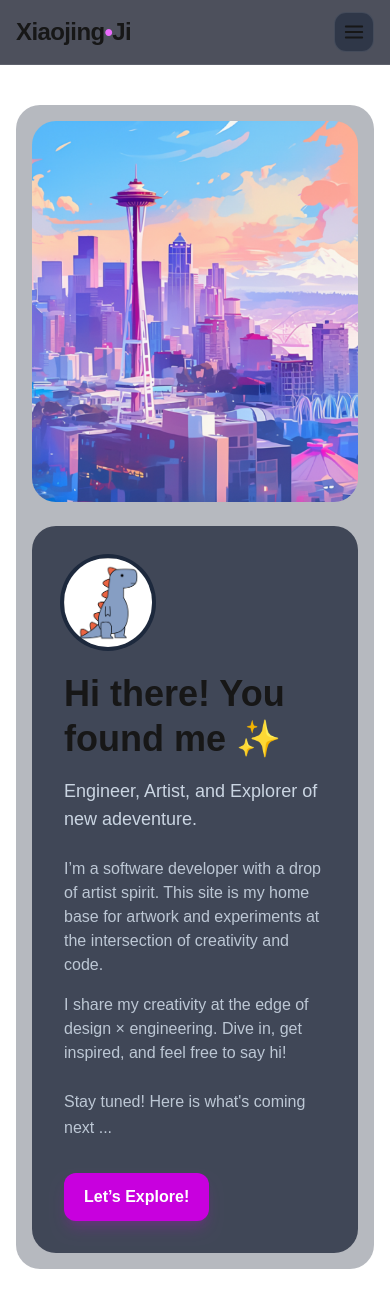
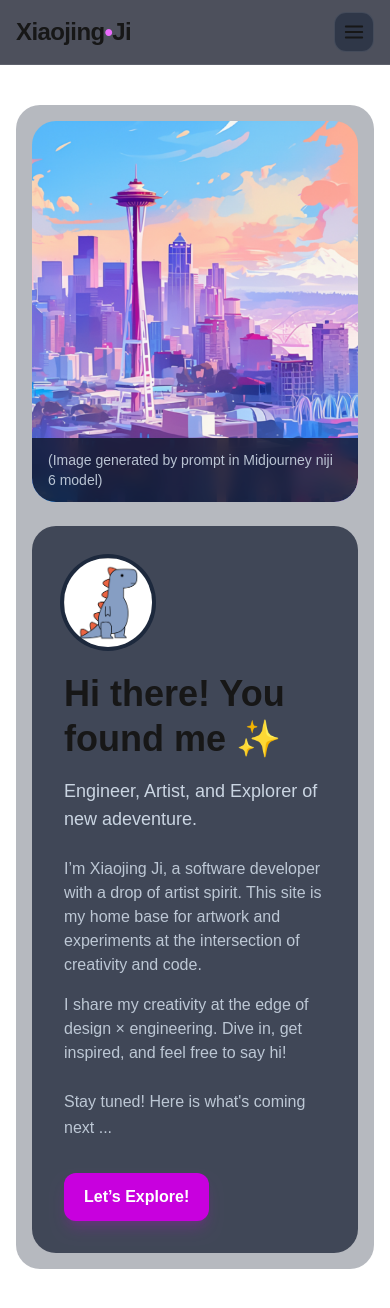
Before and after one commit to XJi/virtualkid, a Next.js app in the folder virtual-kid/: page / in a window 390 px wide. Shown: the top 1308 px of the page. Built offline with nearby package versions, Linux system fonts and the light colour scheme.

Commit message:
Update page.tsx large image text

```diff
--- a/virtual-kid/src/app/page.tsx
+++ b/virtual-kid/src/app/page.tsx
@@ -7,7 +7,7 @@ export default function Home() {
       <section className="grid grid-cols-1 gap-6 lg:grid-cols-12  items-stretch">
         {/* Left: big photo */}
         <div className="lg:col-span-5  h-full flex flex-col">
-          <div className="overflow-hidden rounded-3xl bg-slate-900/40 h-full">
+          <div className="group overflow-hidden rounded-3xl bg-slate-900/40 h-full relative">
             <Image
               src="/hero-studio.jpg"          // <-- put a large 1600x1200-ish image in /public with this name
               alt="Studio workspace"
@@ -16,6 +16,9 @@ export default function Home() {
               priority
               className="h-full w-full object-cover"
             />
+            <p className="absolute bottom-0 left-0 right-0 px-4 py-3 text-slate-300/90 text-sm bg-slate-900/80 backdrop-blur-sm opacity-100 md:opacity-0 md:group-hover:opacity-100 transition-opacity duration-300">
+              (Image generated by prompt in Midjourney niji 6 model)
+            </p>
           </div>
       </div>
 
@@ -44,7 +47,7 @@ export default function Home() {
           {/* Intro paragraphs */}
           <div className="space-y-4 text-slate-300/90">
             <p>
-              I’m a software developer with a drop of artist spirit. This site is my home base for artwork and experiments at the intersection of creativity and code.
+              I’m Xiaojing Ji, a software developer with a drop of artist spirit. This site is my home base for artwork and experiments at the intersection of creativity and code.
             </p>
             <p>
               I share my creativity at the edge of design × engineering.
```
